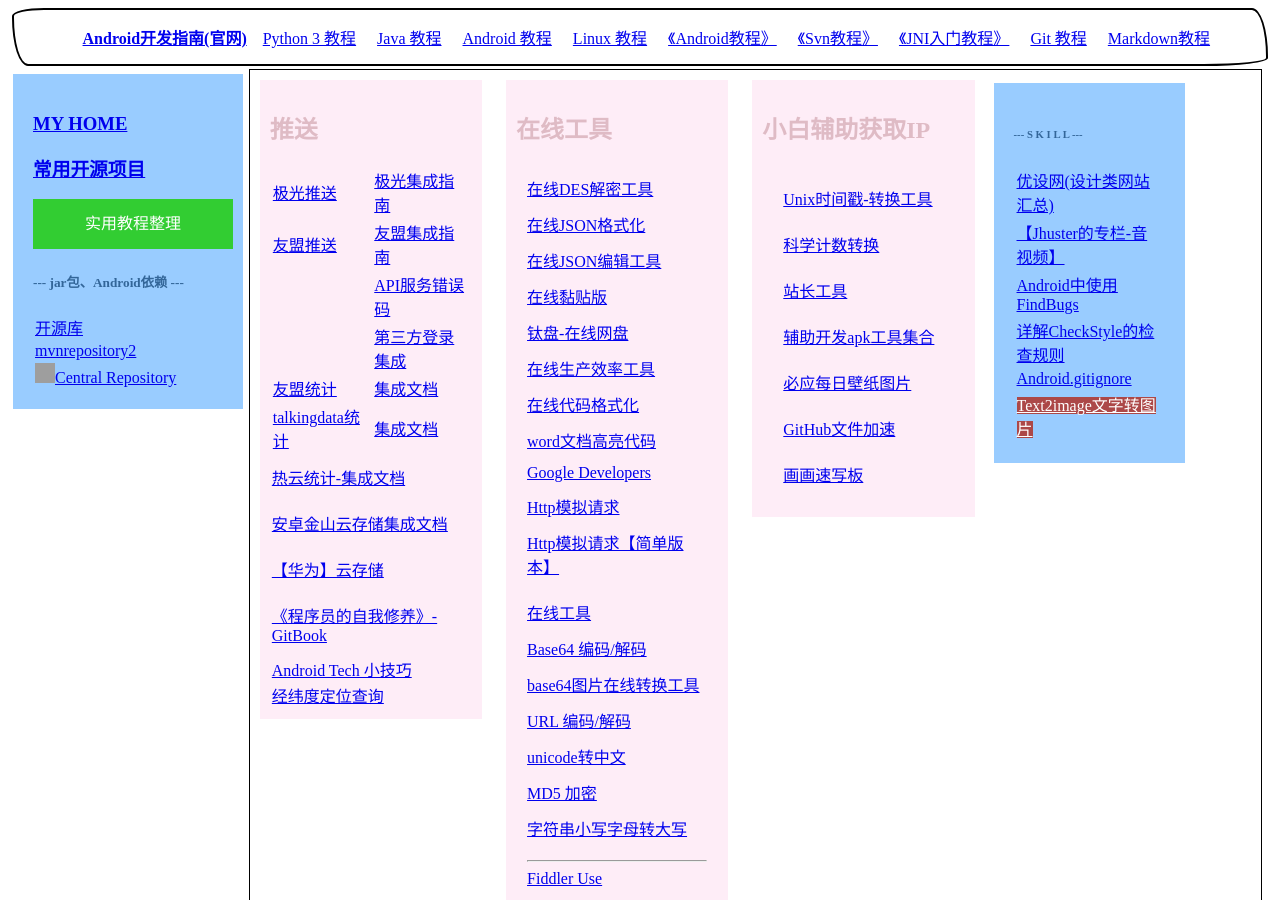
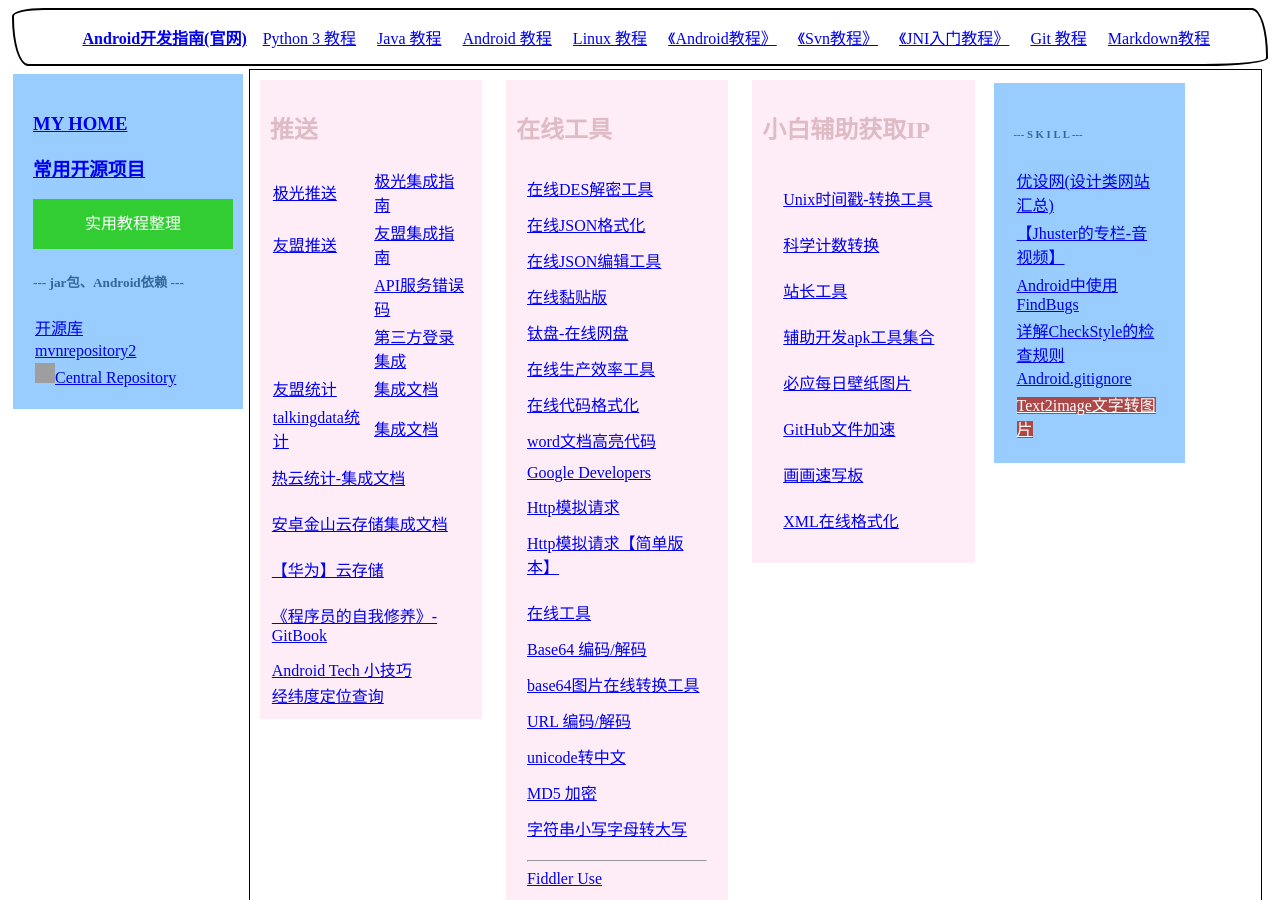
Before and after one commit to github201407/github201407.github.io, a Jekyll site: the page common.html, which Jekyll copies as it is, in a window 1280 px wide and 900 px high. Built offline with Jekyll 4.4.1, drawn with Linux system fonts in a browser that asks for light colours; grey boxes are pictures that could not be loaded.

Commit message:
增加xml格式化链接

```diff
--- a/common.html
+++ b/common.html
@@ -376,6 +376,9 @@
           <tr>
             <td> <a href="http://www.suxieban.com/" target="_blank" title="画画速写板">画画速写板</a> </td>
           </tr>
+          <tr>
+            <td> <a href="https://c.runoob.com/front-end/710/" target="_blank" title="XML在线格式化">XML在线格式化</a> </td>
+          </tr>
         </tbody>
       </table>
     </div>
```
